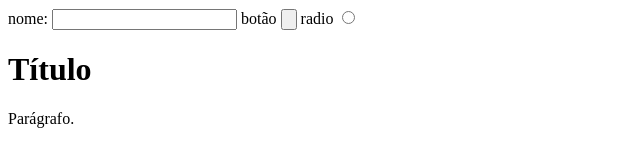
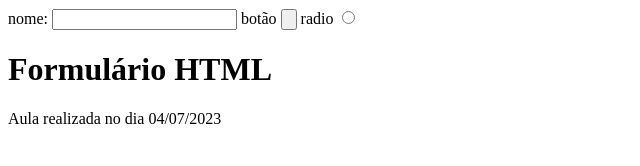
Before and after one commit to rhaily/rhaily, a plain HTML site: page formulario.html in a window 1280 px wide. Shown: the whole page, without its empty margins (0-640 px from the left). Drawn offline with Linux system fonts and the light colour scheme.

Commit message:
Update formulario.html

```diff
--- a/formulario.html
+++ b/formulario.html
@@ -20,10 +20,10 @@
 
 
   <h1>
-    Título
+    Formulário HTML
   </h1>
   <p>
-    Parágrafo.
+    Aula realizada no dia 04/07/2023
   </p>
 
 </body>
```
